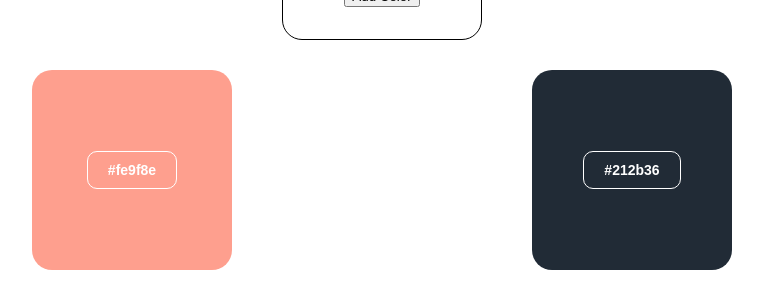
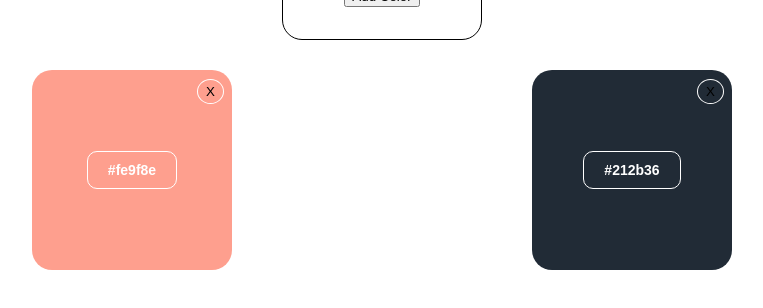
Before and after one commit to Gw3i/color-saver, a React (Create React App) app: page / in a window 1280 px wide. Shown: the part 190-498 px from the top of the page, without its empty margins (258-1021 px from the left). Built offline with nearby package versions, Linux system fonts and the light colour scheme.

Commit message:
Add delete function

```diff
--- a/src/App.jsx
+++ b/src/App.jsx
@@ -27,7 +27,12 @@ function App() {
         {colorCodes.map((colorCode) => {
           return (
             <li key={colorCode.id}>
-              <ColorCard color={colorCode.colorCode} />
+              <ColorCard
+                color={colorCode.colorCode}
+                colorCodes={colorCodes}
+                colorCode={colorCode}
+                setColorCodes={setColorCodes}
+              />
             </li>
           );
         })}
--- a/src/Components/ColorCard.css
+++ b/src/Components/ColorCard.css
@@ -7,6 +7,7 @@
   align-items: center;
   padding: 0;
   margin: 0;
+  position: relative;
 }
 
 .color-card__button {
@@ -24,3 +25,17 @@
   color: #212b36;
   transition: 0.25s;
 }
+
+.delete-button {
+  position: absolute;
+  right: 8px;
+  top: 8.5px;
+  background: transparent;
+  border: 1px solid white;
+  padding: 4px 8px;
+  border-radius: 50%;
+}
+
+.delete-button:hover {
+  background-color: white;
+}
--- a/src/Components/ColorCard.jsx
+++ b/src/Components/ColorCard.jsx
@@ -1,6 +1,11 @@
 import "./ColorCard.css";
 
-export default function ColorCard({ color }) {
+export default function ColorCard({
+  color,
+  setColorCodes,
+  colorCodes,
+  colorCode,
+}) {
   return (
     <div className="color-card" style={{ backgroundColor: color }}>
       <button
@@ -15,6 +20,17 @@ export default function ColorCard({ color }) {
       >
         {color}
       </button>
+      <button
+        className="delete-button"
+        onClick={() => {
+          console.log(colorCode.id);
+          setColorCodes(
+            colorCodes.filter((listItem) => listItem.id !== colorCode.id)
+          );
+        }}
+      >
+        X
+      </button>
     </div>
   );
 }
```
